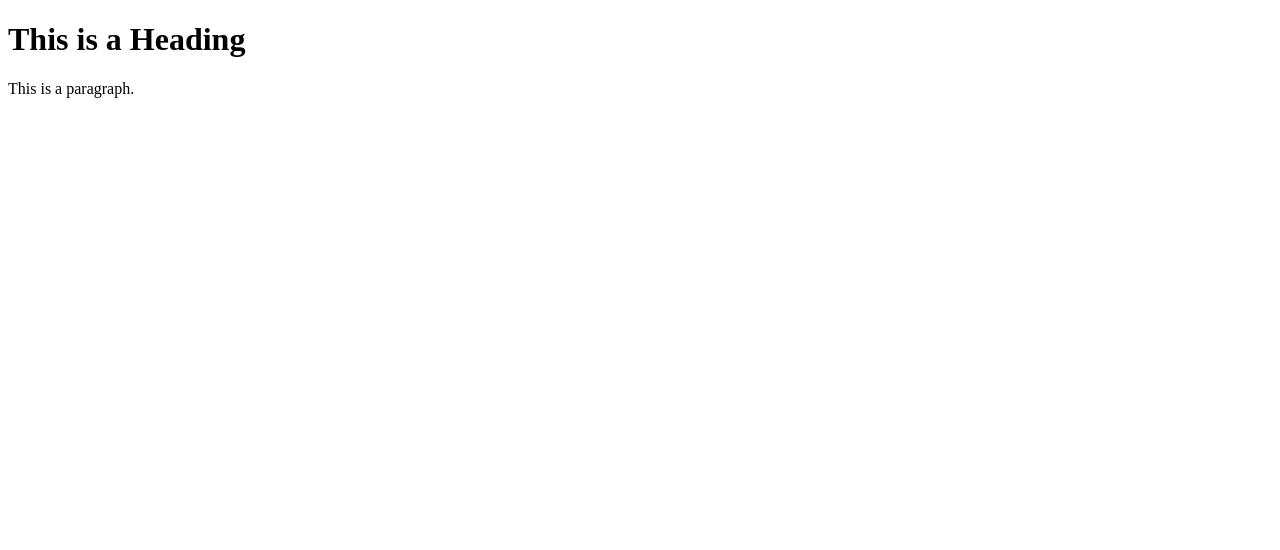
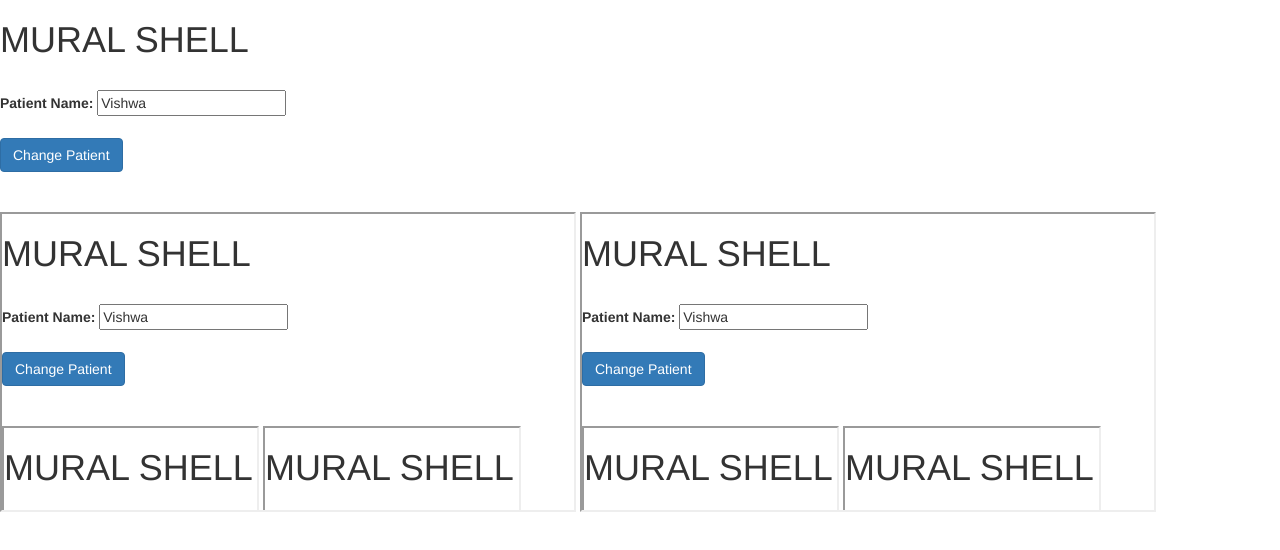
Before and after one commit to VishwanathShankar/Iframe-shell, a website: page public/index.html in a window 1280 px wide. Drawn offline with nearby package versions, Linux system fonts and the light colour scheme.

Commit message:
Changes for shell as iframe

```diff
--- a/public/index.html
+++ b/public/index.html
@@ -1,12 +1,50 @@
 <!DOCTYPE html>
 <html>
 <head>
-<title>Page Title</title>
+<title>Iframe as a Shell</title>
+<script src="https://ajax.googleapis.com/ajax/libs/jquery/3.4.1/jquery.min.js"></script>
+<meta charset="utf-8">
+  <meta name="viewport" content="width=device-width, initial-scale=1">
+  <link rel="stylesheet" href="https://maxcdn.bootstrapcdn.com/bootstrap/3.4.0/css/bootstrap.min.css">
+  <script src="https://maxcdn.bootstrapcdn.com/bootstrap/3.4.0/js/bootstrap.min.js"></script>
+<script>
+function sendMessageToIframe() {
+    //window.onload = function () {
+        console.log("Sending Message from Mural Shell");
+        var iframeWin1 = document.getElementById("microapp1").contentWindow;
+        var iframeWin2 = document.getElementById("microapp2").contentWindow;
+        var patientName = $("#usr").val()
+        iframeWin1.postMessage(patientName, "*");
+        iframeWin2.postMessage(patientName, "*");
+    //}
+}
+
+$(document).ready(function(){
+  console.log("Jquery loaded");
+  setTimeout(function(){
+    console.log("In settimeou function");
+    sendMessageToIframe();
+   }, 5000);
+});
+</script>
 </head>
 <body>
 
-<h1>This is a Heading</h1>
-<p>This is a paragraph.</p>
+<h1>MURAL SHELL</h1>
+<br>
+<form>
+        <label for="usr">Patient Name:</label>
+        <input type="text" id="usr" value="Vishwa">
+        <br>
+        <br>
+        <button type="button" class="btn btn-primary" onclick="sendMessageToIframe()">Change Patient</button>
+        <br>
+        <br>
+        <br>
+</form>
+
+<iframe id="microapp1" width="45%" height="300px" src="http://localhost:3001"></iframe>
+<iframe id="microapp2" width="45%" height="300px" src="http://localhost:3002"></iframe>
 
 </body>
 </html>
```
